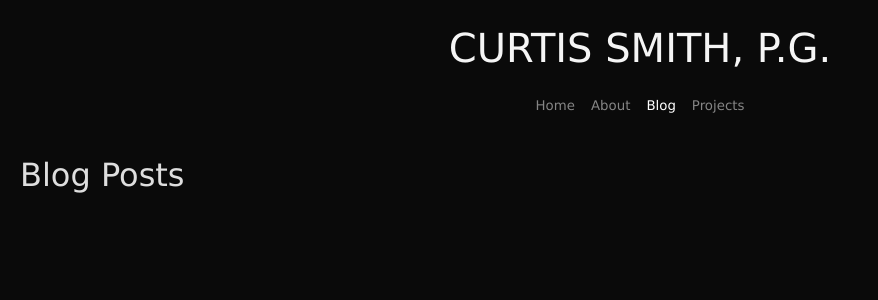
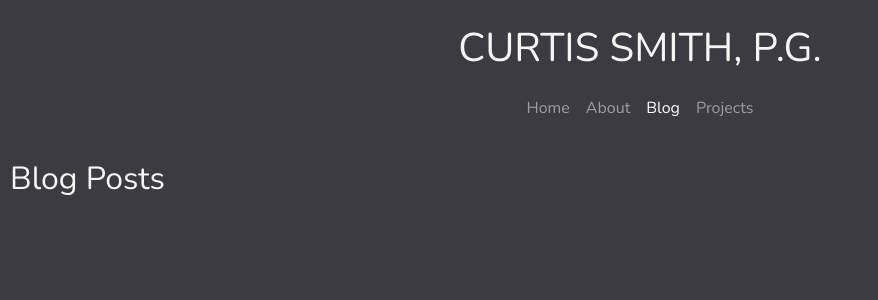
Before and after one commit to curtissmith291/django_site, a Django app: page /blog/ in a window 1280 px wide. Shown: the top 300 px of the page, without its empty margins (0-878 px from the left). Run offline with Django 3.2, Linux system fonts and the light colour scheme; data that the repository does not hold is empty; some libraries are stand-ins or nearby versions.

Commit message:
more html updates

```diff
--- a/templates/blog.html
+++ b/templates/blog.html
@@ -3,44 +3,76 @@
 
 <head>
     <meta charset="utf-8">
-    <meta name="viewport" content="width=device-width, initial-scale=1, shrink-to-fit=no">
+    <meta name="viewport" content="width=device-width, initial-scale=1, initial-scale=1.0">
 
     <link rel="stylesheet" href="https://stackpath.bootstrapcdn.com/bootstrap/4.3.1/css/bootstrap.min.css"
     integrity="sha384-ggOyR0iXCbMQv3Xipma34MD+dH/1fQ784/j6cY/iJTQUOhcWr7x9JvoRxT2MZw1T" crossorigin="anonymous">
 
+    <link rel="preconnect" href="https://fonts.googleapis.com">
+    <link rel="preconnect" href="https://fonts.gstatic.com" crossorigin>
+    <link href="https://fonts.googleapis.com/css2?family=Nunito:wght@200&display=swap" rel="stylesheet">
+
+    <link rel="preconnect" href="https://fonts.googleapis.com">
+    <link rel="preconnect" href="https://fonts.gstatic.com" crossorigin>
+    <link href="https://fonts.googleapis.com/css2?family=Nunito+Sans:wght@200&family=Nunito:wght@200;400&display=swap" rel="stylesheet">
+
     {% load static %}
 
     <style>
+        .blurb {
+            text-align: center;
+            color: whitesmoke;
+            font-family: 'Nunito', sans-serif;
+        }
+        body {
+            background-color: rgb(59, 59, 65);
+        }
+        .container{
+            display: flex;
+            align-items: center;
+            justify-content: center;
+        }
+        .header_main {
+            text-align: center;
+            font-family: 'Nunito', sans-serif;
+            font-weight: normal;
+            color: whitesmoke;
+        }
+        .headshot {
+            width: 250px;
+            border-radius: 125px;
+            display: block;
+            margin-left: auto;
+            margin-right: auto;
+        }
+        .headshot_section {
+            background-color: rgba(194, 108, 130, 0.1);
+        }
+        hr {
+            background-color: whitesmoke;
+            opacity: 0.7;
+        }
+        .links{
+            text-align: left;
+            font-family: 'Nunito', sans-serif;
+            color: whitesmoke;
+            opacity: 1;
+        }
         .navbar.navbar-expand-sm.bg-transparent.navbar-dark.justify-content-center{
-            font-size: smaller;
-            font-family: Verdana;
+            /* font-size: smaller; */
+            font-family: 'Nunito', sans-serif;
         }
-
-        body {
-            background-color: rgba(10, 10, 10, 100);
+        .text{
+            text-align: left;
+            margin-left: 10px;
+            font-family: 'Nunito', sans-serif;
+            color: whitesmoke;
         }
-
-        .blog_header {
-            font-family: Verdana;
-            color: whitesmoke;
-            margin-left: 20px;
-            opacity: 0.9;
-        }
-
-        .blogs {
-            font-family: Verdana;
-            color: whitesmoke;
-            opacity: 0.9;
-        }
-
-
-        .list {
-            list-style-type: none;
-        }
-
-        .blog_link {
-            color: whitesmoke;
-            opacity: 0.9;
+        .thumb {
+            width: 35px;
+            float: left;
+            margin-left: 10px;
+            align-items: center;
         }
     </style>
 
@@ -48,13 +80,15 @@
 
 </head>
 
+<body>
+
     <br>
-<h1 style="text-align: center;font-family: Verdana;font-weight:normal;
-color:whitesmoke;">
+
+    <h1 class="header_main">
         CURTIS SMITH, P.G.
     </h1>
 
-<!-- Grey with black text -->
+    <div>
         <nav class="navbar navbar-expand-sm bg-transparent navbar-dark justify-content-center">
             <ul class="navbar-nav">
                 <li class="nav-item">
@@ -68,21 +102,20 @@ color:whitesmoke;">
                 </li>
                 <li class="nav-item">
                     <a class="nav-link" href="/projects">Projects</a>
-      </li>
             </ul>
         </nav>
+    </div>
 
     <br>
 
-<h2 class = "blog_header">
+    <h2 class = "text">
         Blog Posts
     </h3>
-<br>
 
-<ul class = "list">
+    <ul style="list-style: none;">
     {% for post in object_list %}
-    <li class = "blog_link"><a href="{% url 'article-detail' post.pk %}">{{ post.title }} </a>-
-        <small class = "blogs">
+        <li class = "links"><a href="{% url 'article-detail' post.pk %}">{{ post.title }} </a>-
+            <small class = "text">
                 {{ post.date }}
             </small>
         </li>
```
Also changed, not shown: templates/about.html (+120 -32 lines), templates/home.html (+23 -37 lines). Lines whose indentation alone changed are shown as unchanged.
